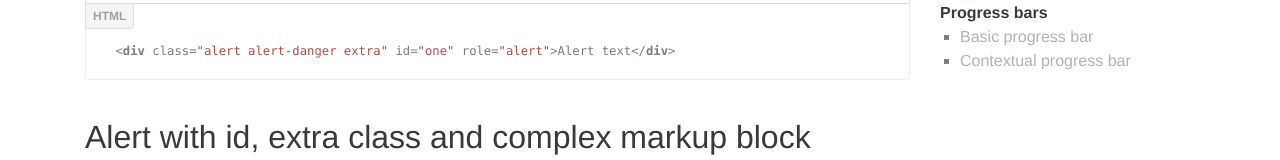
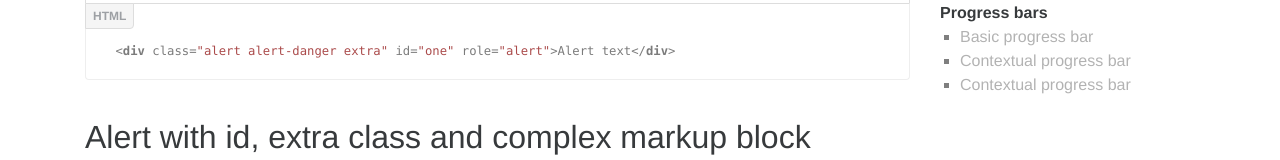
Before and after one commit to kovpack/bh, a plain HTML site: page index.html in a window 1280 px wide. Shown: the part 1079-1239 px from the top of the page. Drawn offline with Linux system fonts and the light colour scheme.

```diff
--- a/index.html
+++ b/index.html
@@ -698,6 +698,7 @@
       <ul>
         <li><a href="#h2_progress_1">Basic progress bar</a></li>
         <li><a href="#h2_progress_2">Contextual progress bar</a></li>
+        <li><a href="#h2_progress_3">Contextual progress bar</a></li>
       </ul>
     </li>
   </ul>
```
Also changed, not shown: 2 other files.
